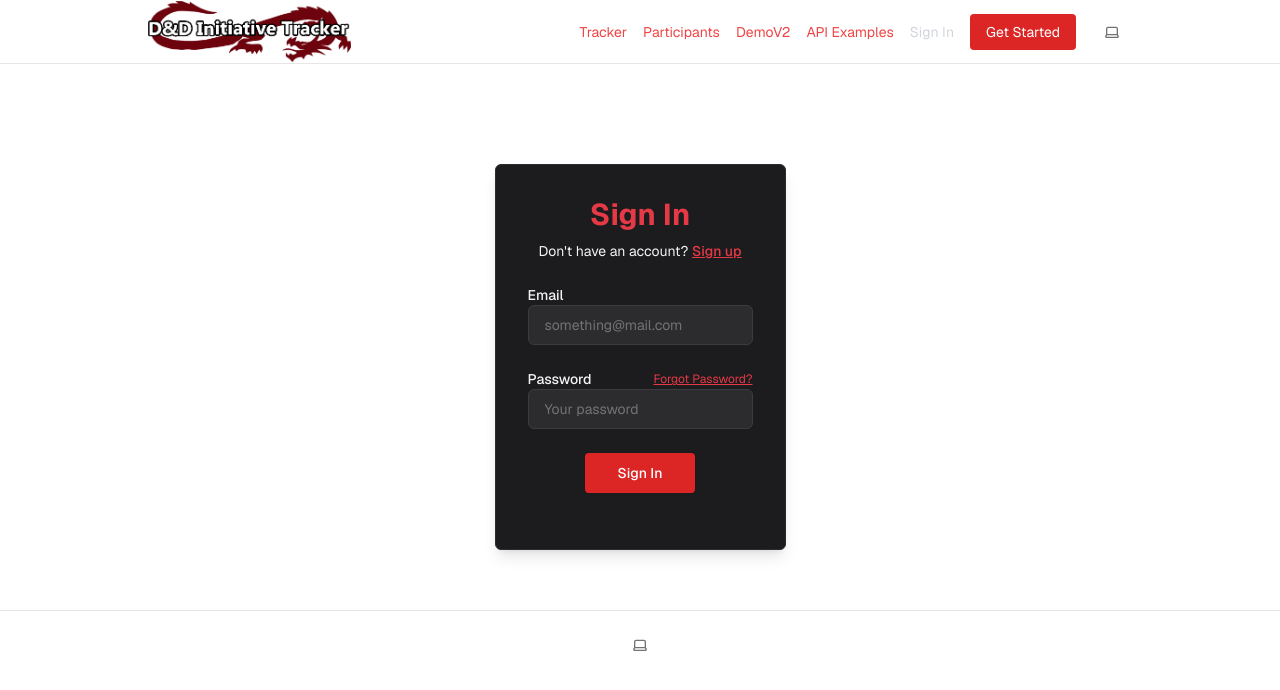
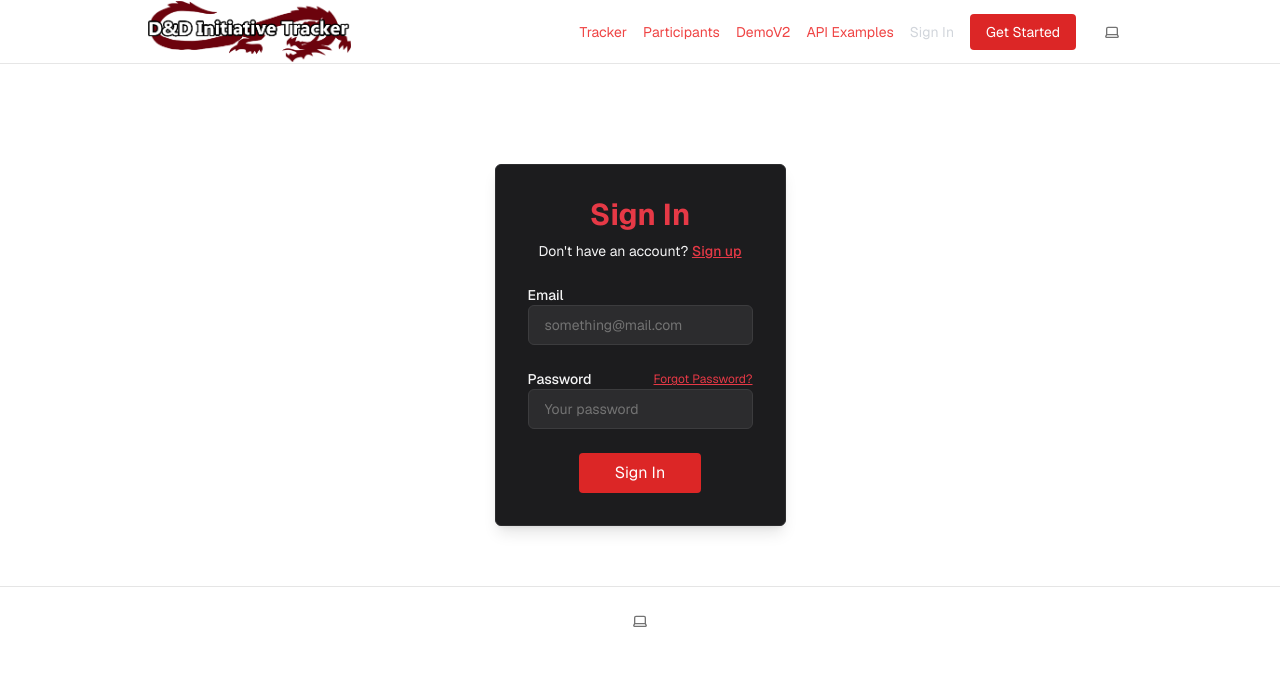
Before and after one commit to rakenduste-programmeerimine-2024/initiative-tracker, a Next.js app: page /sign-in in a window 1280 px wide. Shown: the top 690 px of the page. Built offline with nearby package versions, Linux system fonts and the light colour scheme; no server answers.

Commit message:
fix(sign-in): ensure dynamic header updates after sign-in

```diff
--- a/app/(auth-pages)/sign-in/page.tsx
+++ b/app/(auth-pages)/sign-in/page.tsx
@@ -1,12 +1,38 @@
-import { signInAction } from "@/app/actions";
+"use client";
+
+import { useRouter } from "next/navigation"; // For client-side navigation
+import { createClient } from "@/utils/supabase/client";
 import { FormMessage, Message } from "@/components/form-message";
 import { SubmitButton } from "@/components/submit-button";
 import { Input } from "@/components/ui/input";
 import { Label } from "@/components/ui/label";
 import Link from "next/link";
+import { useState } from "react";
 
-export default async function Login(props: { searchParams: Promise<Message> }) {
-  const searchParams = await props.searchParams;
+export default function Login(props: { searchParams: Promise<Message> }) {
+  const router = useRouter(); // Use Next.js router for navigation
+  const supabase = createClient();
+  const [email, setEmail] = useState("");
+  const [password, setPassword] = useState("");
+  const [error, setError] = useState<string | null>(null);
+
+  const handleSignIn = async (e: React.FormEvent) => {
+    e.preventDefault();
+    setError(null);
+
+    const { error } = await supabase.auth.signInWithPassword({
+      email,
+      password,
+    });
+
+    if (error) {
+      setError(error.message); // Display error message
+    } else {
+      // Refresh or redirect after successful login
+      router.push("/"); // Redirect to the main page
+      router.refresh(); // Dynamically update the page without reload
+    }
+  };
 
   return (
     <div className="p-8 rounded-md shadow-lg max-w-lg mx-auto mt-10 bg-[#1c1c1e] border border-[#2c2c2e]">
@@ -17,13 +43,15 @@ export default async function Login(props: { searchParams: Promise<Message> }) {
           Sign up
         </Link>
       </p>
-      <form className="space-y-6">
+      <form className="space-y-6" onSubmit={handleSignIn}>
         <div>
           <Label htmlFor="email" className="block text-sm font-medium text-[#f4f4f5]">
             Email
           </Label>
           <Input
             name="email"
+            value={email}
+            onChange={(e) => setEmail(e.target.value)}
             placeholder="something@mail.com"
             required
             className="block w-full px-4 py-2 rounded-md bg-[#2c2c2e] text-[#f4f4f5] border border-[#3c3c3e]"
@@ -44,21 +72,22 @@ export default async function Login(props: { searchParams: Promise<Message> }) {
           <Input
             type="password"
             name="password"
+            value={password}
+            onChange={(e) => setPassword(e.target.value)}
             placeholder="Your password"
             required
             className="block w-full px-4 py-2 rounded-md bg-[#2c2c2e] text-[#f4f4f5] border border-[#3c3c3e]"
           />
         </div>
+        {error && <p className="text-red-500 text-sm">{error}</p>}
         <div className="flex justify-center">
-          <SubmitButton
-            pendingText="Signing In..."
-            formAction={signInAction}
-            className="px-8 py-5 bg-red-600 text-white hover:bg-red-700 rounded"
+          <button
+            type="submit"
+            className="px-9 py-2 bg-red-600 text-white hover:bg-red-700 rounded"
           >
             Sign In
-          </SubmitButton>
+          </button>
         </div>
-        <FormMessage message={searchParams} />
       </form>
     </div>
   );
```
